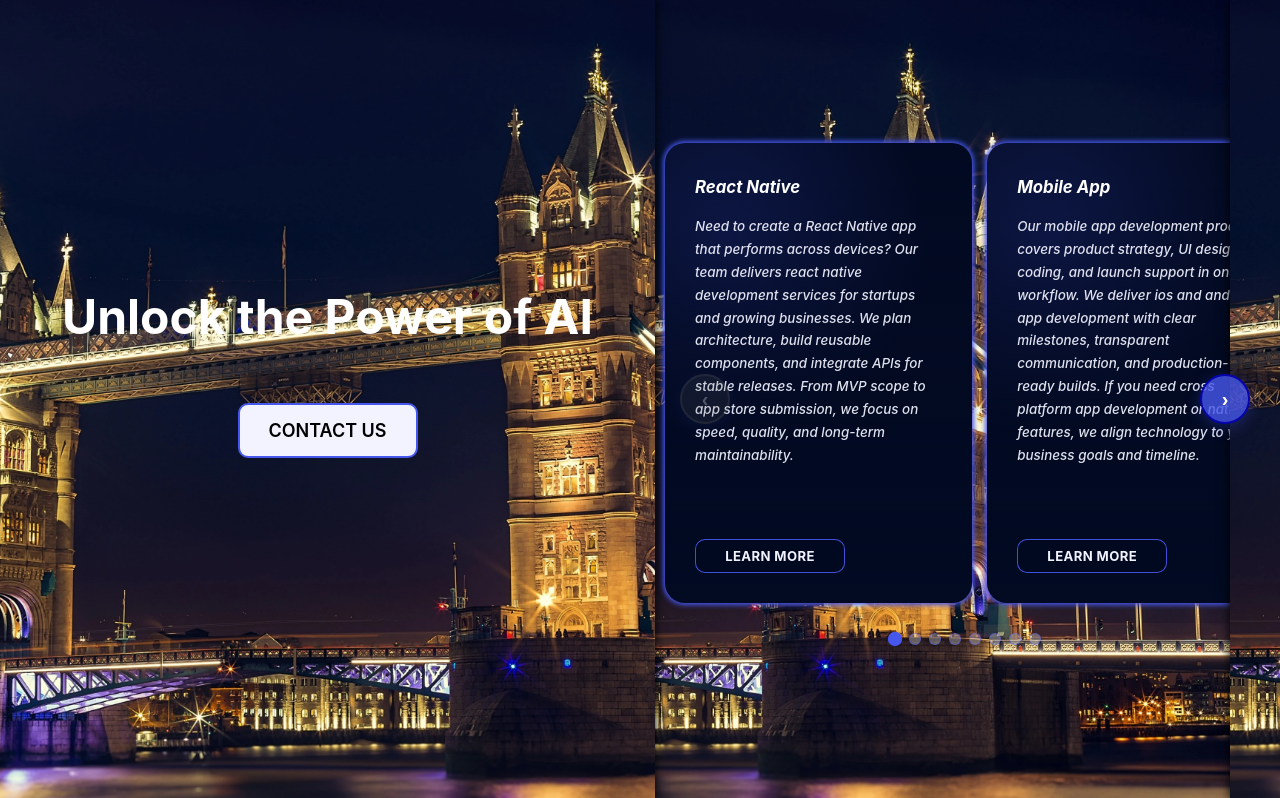
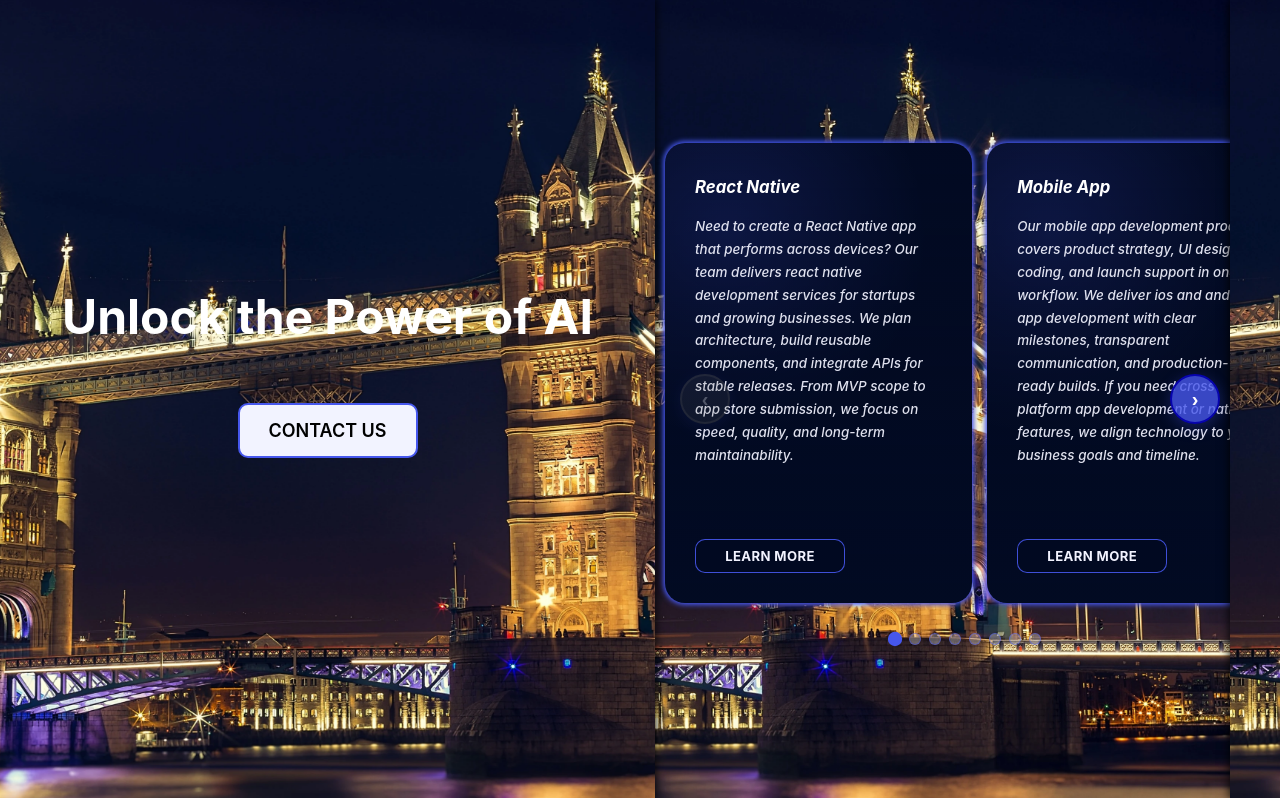
Before and after one commit to Sorin-R/terraconnect, a PHP site: page / in a window 1280 px wide. Shown: the part 1762-2560 px from the top of the page. Run offline with PHP 8.4, Linux system fonts and the light colour scheme.

Commit message:
Adjust styles/index.css updates

```diff
--- a/styles/index.css
+++ b/styles/index.css
@@ -487,7 +487,7 @@ h2.visible {
 }
 
 .next-arrow {
-    right: 30px;
+    right: 60px;
 }
 
 .nav-arrow[aria-disabled='true'] {
```
